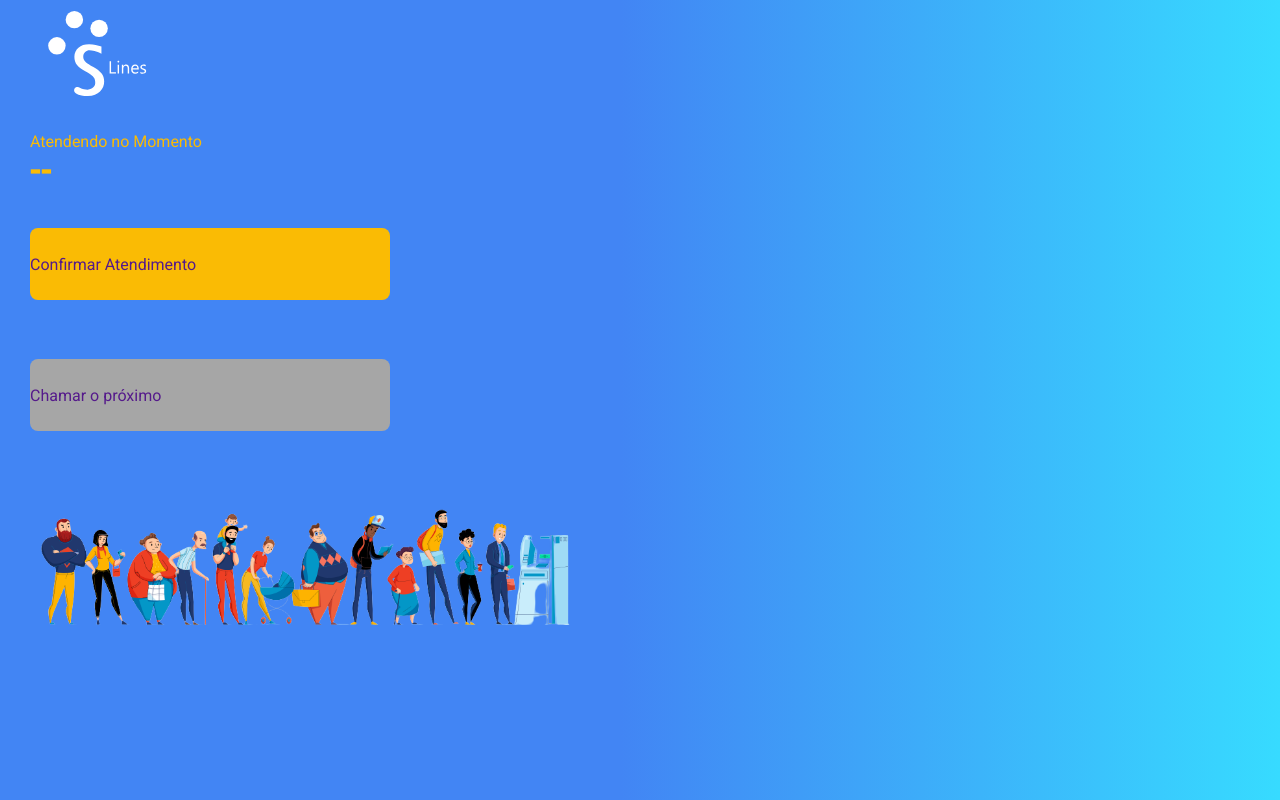
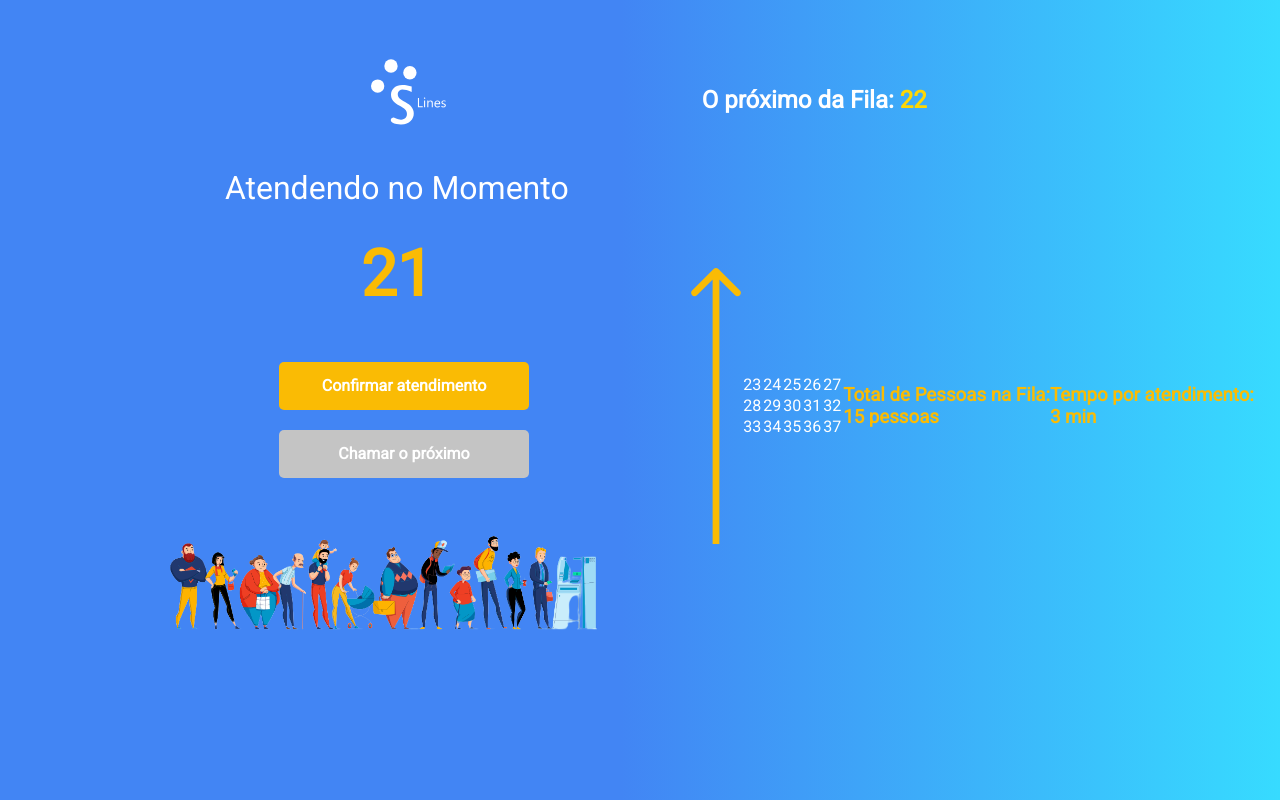
Before and after one commit to SmartLinesPlatform/frontend-attendant, a React (Create React App) app: page / in a window 1280 px wide. Built offline with nearby package versions, Linux system fonts and the light colour scheme.

Commit message:
dev-front

```diff
--- a/src/App.css
+++ b/src/App.css
@@ -1,12 +1,13 @@
-:root {
-    --primary-color: #ffffff;
-    --text-color: #FABB04;
-}
-
 * {
     margin: 0;
     padding: 0;
     box-sizing: border-box;
+}
+
+:root {
+    --primary-color: #FABB04;
+    --title-color: #FABB04;
+    --text-color: #FFFFFF;
 }
 
 body {
@@ -21,5 +22,5 @@ body, input, button {
 
 h1, h2, h3, h4, h5, h6 {
   color: var(--title-color);
-  font-family: Ubuntu;
+  font-family: Roboto;
 }
--- a/src/pages/Home/index.tsx
+++ b/src/pages/Home/index.tsx
@@ -3,36 +3,57 @@ import React from 'react';
 import './styles.css';
 
 import logo from '../../assets/logo.svg';
+import arrow from '../../assets/arrow.svg';
 import sline from '../../assets/sline.png';
 
 const Home: React.FC = () => {
     return (
-        <div id="page-home">
-            <div className="content">
-                <header>
-                    <img className="logo-image" src={logo} alt="SmartLine"/>
-                </header>
-                <main>
-                    <p>Atendendo no Momento</p>
-                    <h1>--</h1>
+       <div className="container">
+           <div className="nav-bar">
+               <img src={logo} alt="smartlines" className="logo"/>
+               <h2>O próximo da Fila: <p>22</p></h2>
+           </div>
 
-                    <a className="btn01" href="">
-                        <span>
-                            Confirmar Atendimento
-                        </span>
-                    </a>
-                    <br/>
-                    <a className="btn02" href="">
-                        <span>
-                            <p>Chamar o próximo</p>
-                        </span>
-                    </a>
-                    <br/>
-                    <img className="sline-image" src={sline} alt="SmartLine"/>
-                </main>
-            </div>
-        </div>
+           <div className="row">
+                <div className="col-1">
+                    <p className="text-1">Atendendo no Momento</p>
+                    <h2 className="num-line">21</h2>
+                    <button type="button" className="btn-1">Confirmar atendimento</button>
+                    <button type="button" className="btn-2">Chamar o próximo</button>
+                    <img src={sline} alt="smartlines" className="sline"/>
+                </div>
 
+                <div className="col-2">
+                    <img src={arrow} alt="smartlines" className="arrow"/>
+                    <table>
+                        <tr>
+                            <td>23</td>
+                            <td>24</td>
+                            <td>25</td>
+                            <td>26</td>
+                            <td>27</td>
+                        </tr>
+                        <tr>
+                            <td>28</td>
+                            <td>29</td>
+                            <td>30</td>
+                            <td>31</td>
+                            <td>32</td>
+                        </tr>
+                        <tr>
+                            <td>33</td>
+                            <td>34</td>
+                            <td>35</td>
+                            <td>36</td>
+                            <td>37</td>
+                        </tr>
+                    </table>
+
+                    <h3>Total de Pessoas na Fila: <p>15 pessoas</p></h3>
+                    <h3>Tempo por atendimento: <p>3 min</p></h3>
+                </div>
+           </div>
+       </div>
     );
 }
 
--- a/src/pages/Home/styles.css
+++ b/src/pages/Home/styles.css
@@ -1,48 +1,110 @@
 /* Desktop - 1 */
 
-#page-home {
+.container {
     width: 100%;
-    height: 100%;
-    margin: 0 auto;
-    padding: 0 30px;
+    height: 100vh;
+    padding-left: 8%;
+    padding-top: 4%;
+    box-sizing: border-box;
+    overflow: hidden;
 }
 
-
-#page-home .content .sline-image {
-    height: 12em;
+.nav-bar {
+    width: 100%;
+    display: flex;
+    align-items: center;
 }
 
-#page-home .content .logo-image {
-    height: 8em;
-    width: 8em;
+.nav-bar h2 {
+    flex: 1;
+    text-align: right;
+    color: #FFF;
+    margin-right: 30%;
 }
 
-#page-home .content main .btn01 {
-    width: 100%;
-    max-width: 360px;
-    height: 72px;
+.nav-bar p {
+    display: inline;
+    color: #FFD703;
+}
+
+.logo {
+    width: 90px;
+    margin-left: 22%;
+}
+
+.row {
+    display: flex;
+    justify-content: space-between;
+    align-items: center;
+    margin: 20px 0;
+}
+
+.col-1 {
+    flex-basis: 50%;
+    position: relative;
+    display: flex;
+    flex-wrap: wrap;
+    justify-content: center;
+    flex-direction: column;
+    text-align: center;
+}
+
+.text-1 {
+    font-size: 32px;
+    font-weight: normal;
+    margin-bottom: 30px;
+}
+
+.num-line {
+    font-size: 64px;
+    font-weight: bold;
+    margin-bottom: 40px;
+}
+
+button {
+    width: 250px;
+    height: 48px;
+    margin: 10px 0;
+    border-radius: 5px;
+    font-size: 16px;
+    font-weight: bold;
+    color: #FFF;
+    border: none;
+    display: inline-block;
+    outline: none;
+    cursor: pointer;
+    margin-left: 30%;
+}
+
+.btn-1 {
     background: #FABB04;
-    border-radius: 8px;
-    text-decoration: none;
+}
 
+.btn-1:hover {
+    background: #FFD703;
+}
+
+.btn-2 {
+    background: #C4C4C4;
+}
+
+.btn-2:hover {
+    background-color: #9b9b9b;
+}
+
+.sline {
+    width: 75%;
+    margin-left: 10%;
+}
+
+.col-2 {
+    flex-basis: 50%;
+    position: relative;
     display: flex;
     align-items: center;
-    overflow: hidden;
-
-    margin-top: 40px;;
 }
 
-#page-home .content main .btn02 {
-    width: 100%;
-    max-width: 360px;
-    height: 72px;
-    background: #A6A6A6;
-    border-radius: 8px;
-    text-decoration: none;
-
-    display: flex;
-    align-items: center;
-    overflow: hidden;
-
-    margin-top: 40px;;
+.arrow {
+    width: 50px;
+    text-align: left;
 }
```
Also changed, not shown: src/assets/arrow.svg (added).
